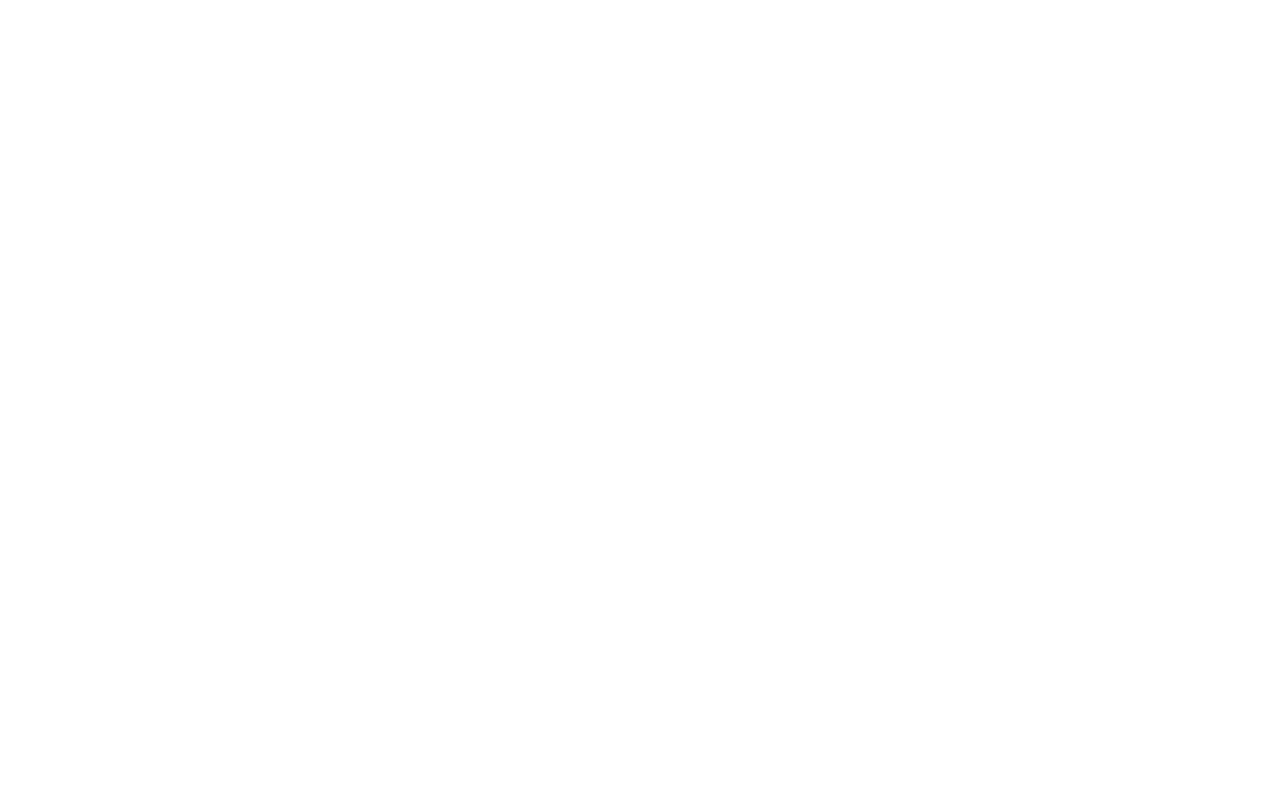
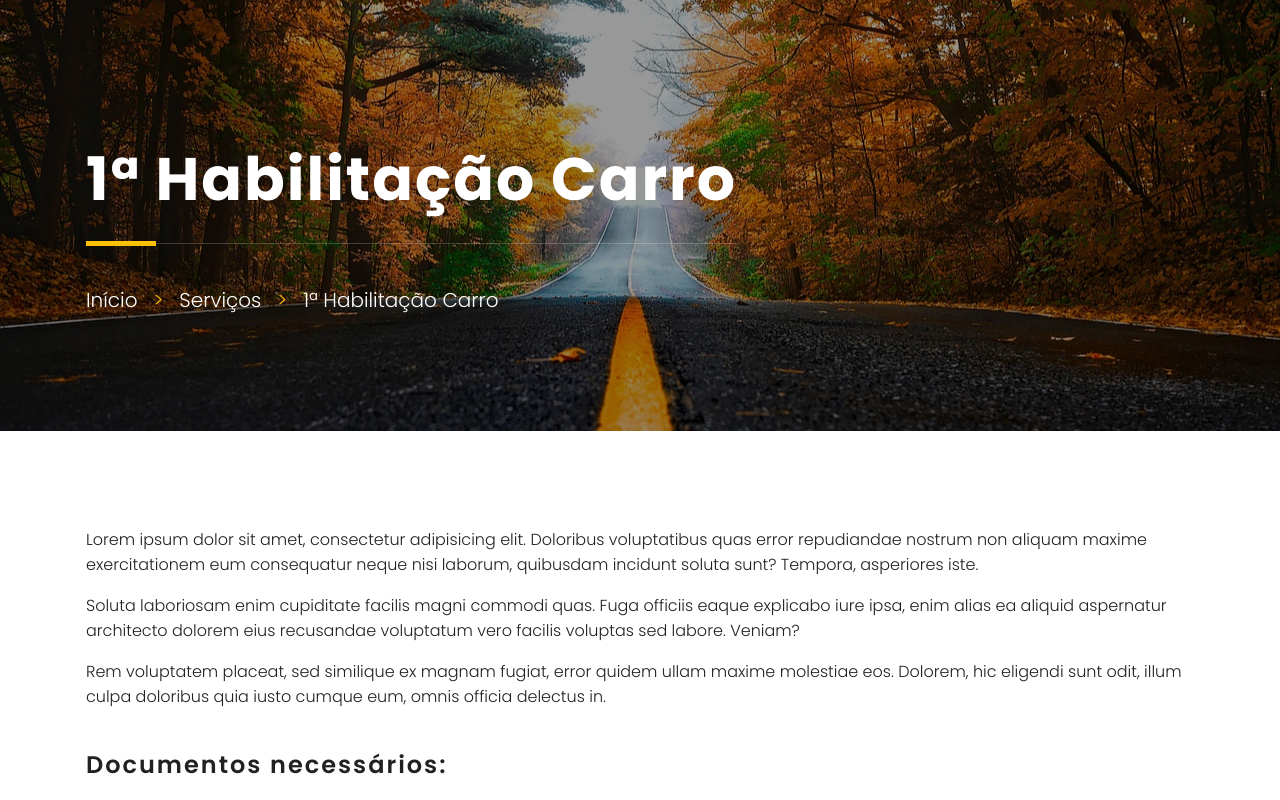
Before and after one commit to CarlosHBP/autoescola-nardini, a React (Create React App) app: page /servicos/primeira-habilitacao-carro in a window 1280 px wide. Before the commit this address had no page. Shown: the top 800 px of the page. Built offline with nearby package versions, Linux system fonts and the light colour scheme.

Commit message:
Create product hook

```diff
--- a/src/components/organisms/ProductGrid.js
+++ b/src/components/organisms/ProductGrid.js
@@ -2,6 +2,8 @@ import React, { useState } from "react";
 import PropTypes from "prop-types";
 import styled from "styled-components";
 import { Link } from "react-router-dom";
+
+import ProductType from "types/ProductType";
 
 import Heading from "components/atoms/Heading";
 import Button from "components/atoms/Button";
@@ -34,7 +36,7 @@ const ProductGrid = ({ products }) => {
                                         color="primary"
                                         variant="link"
                                         as={Link}
-                                        to="/servicos"
+                                        to={`/servicos/${product.slang}`}
                                     >
                                         Saiba mais
                                     </Button>
@@ -65,14 +67,7 @@ ProductGrid.defaultProps = {
 };
 
 ProductGrid.propTypes = {
-    products: PropTypes.arrayOf(
-        PropTypes.shape({
-            id: PropTypes.oneOfType([PropTypes.number, PropTypes.string]),
-            image: PropTypes.string,
-            title: PropTypes.string,
-            summary: PropTypes.string,
-        })
-    ),
+    products: PropTypes.arrayOf(ProductType),
 };
 
 export default ProductGrid;
--- a/src/components/pages/ProductDetail.js
+++ b/src/components/pages/ProductDetail.js
@@ -1,7 +1,8 @@
 import React from "react";
-//import PropTypes from "prop-types";
 import styled from "styled-components";
 import { FaIdCard, FaHome, FaScroll } from "react-icons/fa";
+
+import ProductType from "types/ProductType";
 
 import Hero from "components/molecules/Hero";
 import Heading from "components/atoms/Heading";
@@ -36,17 +37,17 @@ const PinnedItem = styled.li`
     }
 `;
 
-const ProductDetail = () => (
+const ProductDetail = ({ product }) => (
     <>
         <Hero image={HeroImage}>
             <Heading>
-                <h1>Nome do serviço</h1>
+                <h1>{product.title}</h1>
             </Heading>
             <BreadCrumb
                 items={[
                     { label: "Início", link: "/" },
                     { label: "Serviços" },
-                    { label: "Nome do Serviço" },
+                    { label: product.title },
                 ]}
             />
         </Hero>
@@ -114,8 +115,12 @@ const ProductDetail = () => (
     </>
 );
 
-//ProductDetail.defaultProps = {};
+ProductDetail.defaultProps = {
+    product: {},
+};
 
-//ProductDetail.propTypes = {};
+ProductDetail.propTypes = {
+    product: ProductType,
+};
 
 export default ProductDetail;
--- /dev/null
+++ b/src/hooks/products.js
@@ -0,0 +1,51 @@
+import ServImage01 from "assets/serv-01.jpg";
+import ServImage02 from "assets/serv-02.jpg";
+import ServImage03 from "assets/serv-03.jpg";
+import ServImage04 from "assets/serv-04.jpg";
+import ServImage05 from "assets/serv-05.jpg";
+
+const products = [
+    {
+        id: 1,
+        image: ServImage01,
+        title: "1ª Habilitação Carro e Moto",
+        slang: "primeira-habilitacao-carro-e-moto",
+        summary: "Lorem ipsum dolor sit amet consectetur adipisicing elit.",
+    },
+    {
+        id: 2,
+        image: ServImage02,
+        title: "1ª Habilitação Carro",
+        slang: "primeira-habilitacao-carro",
+        summary: "Lorem ipsum dolor sit amet consectetur adipisicing elit.",
+    },
+    {
+        id: 3,
+        image: ServImage03,
+        title: "1ª Habilitação Moto",
+        slang: "primeira-habilitacao-moto",
+        summary: "Lorem ipsum dolor sit amet consectetur adipisicing elit.",
+    },
+    {
+        id: 4,
+        image: ServImage04,
+        title: "Mudança de Categoria Caminhão",
+        slang: "mudanca-de-categoria-caminhao",
+        summary: "Lorem ipsum dolor sit amet consectetur adipisicing elit.",
+    },
+    {
+        id: 5,
+        image: ServImage05,
+        title: "Aulas Avulsas",
+        slang: "aulas-avulsas",
+        summary: "Lorem ipsum dolor sit amet consectetur adipisicing elit.",
+    },
+];
+
+export const useProducts = () => {
+    return products;
+};
+
+export const useProduct = ({ slang }) => {
+    return products.find((p) => p.slang === slang);
+};
--- a/src/routes/home.js
+++ b/src/routes/home.js
@@ -2,6 +2,15 @@ import React from "react";
 
 import HomePage from "components/pages/Home";
 
-const Home = () => <HomePage />;
+import { useScrollToTop } from "hooks/scroll";
+import { useProducts } from "hooks/products";
+
+const Home = () => {
+    useScrollToTop();
+
+    const products = useProducts();
+
+    return <HomePage products={products} />;
+};
 
 export default Home;
--- a/src/routes/index.js
+++ b/src/routes/index.js
@@ -9,7 +9,7 @@ const AppRoutes = () => (
     <Routes>
         <Route path="/" element={<Home />} />
         <Route path="/sobre" element={<About />} />
-        <Route path="/servicos" element={<ProductDetail />} />
+        <Route path="/servicos/:slang" element={<ProductDetail />} />
     </Routes>
 );
 
--- a/src/routes/servicos/index.js
+++ b/src/routes/servicos/index.js
@@ -1,13 +1,19 @@
 import React from "react";
+import { useParams } from "react-router-dom";
 
 import ProductDetailPage from "components/pages/ProductDetail";
 
 import { useScrollToTop } from "hooks/scroll";
+import { useProduct } from "hooks/products";
 
 const ProductDetail = () => {
     useScrollToTop();
 
-    return <ProductDetailPage />;
+    const { slang } = useParams();
+
+    const product = useProduct({ slang });
+
+    return <ProductDetailPage product={product} />;
 };
 
 export default ProductDetail;
--- /dev/null
+++ b/src/types/ProductType.js
@@ -0,0 +1,11 @@
+import PropTypes from "prop-types";
+
+const ProductType = PropTypes.shape({
+    id: PropTypes.oneOfType([PropTypes.number, PropTypes.string]),
+    image: PropTypes.string,
+    title: PropTypes.string,
+    slang: PropTypes.string,
+    summary: PropTypes.string,
+});
+
+export default ProductType;
```
Also changed, not shown: src/components/pages/Home.js (+31 -77 lines).
